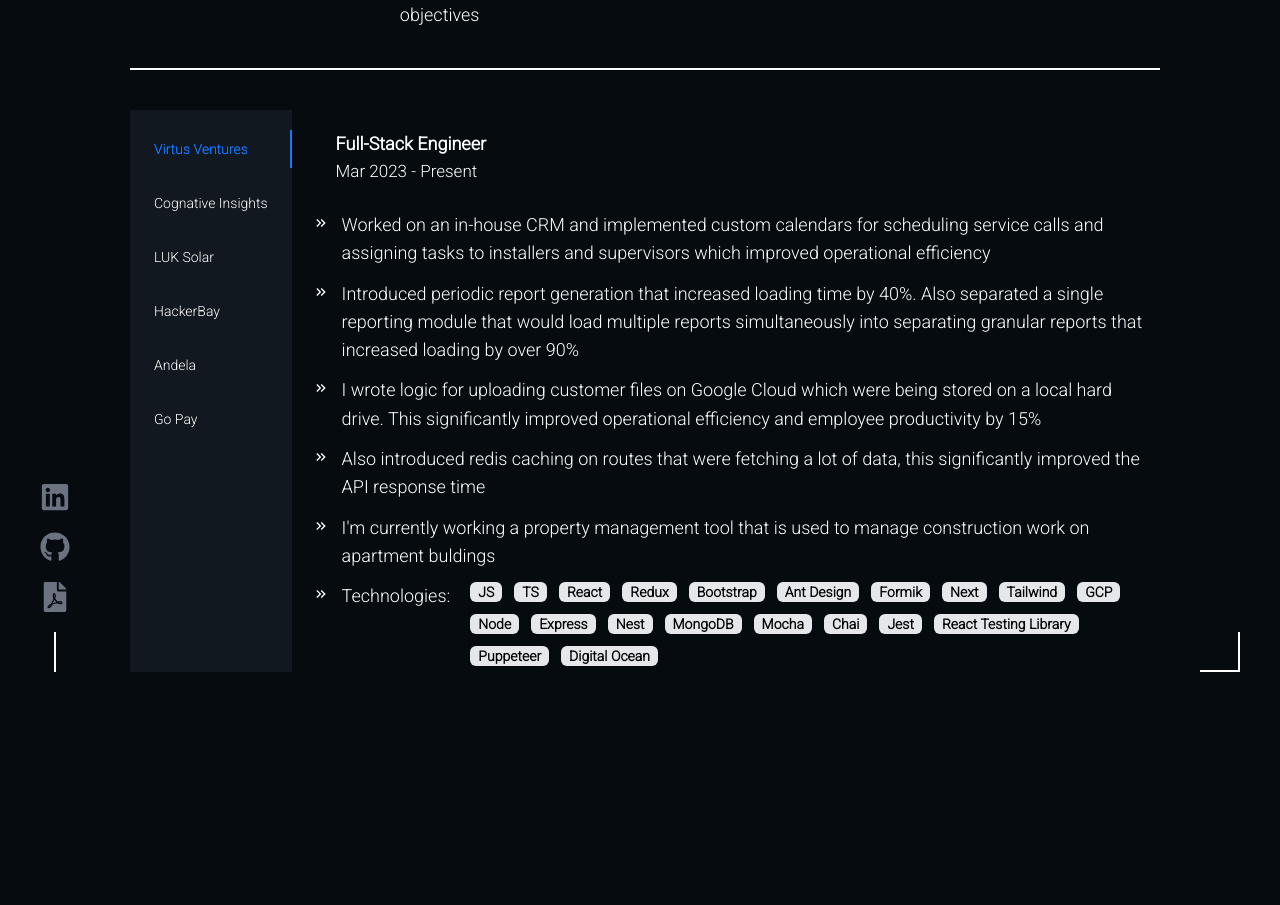
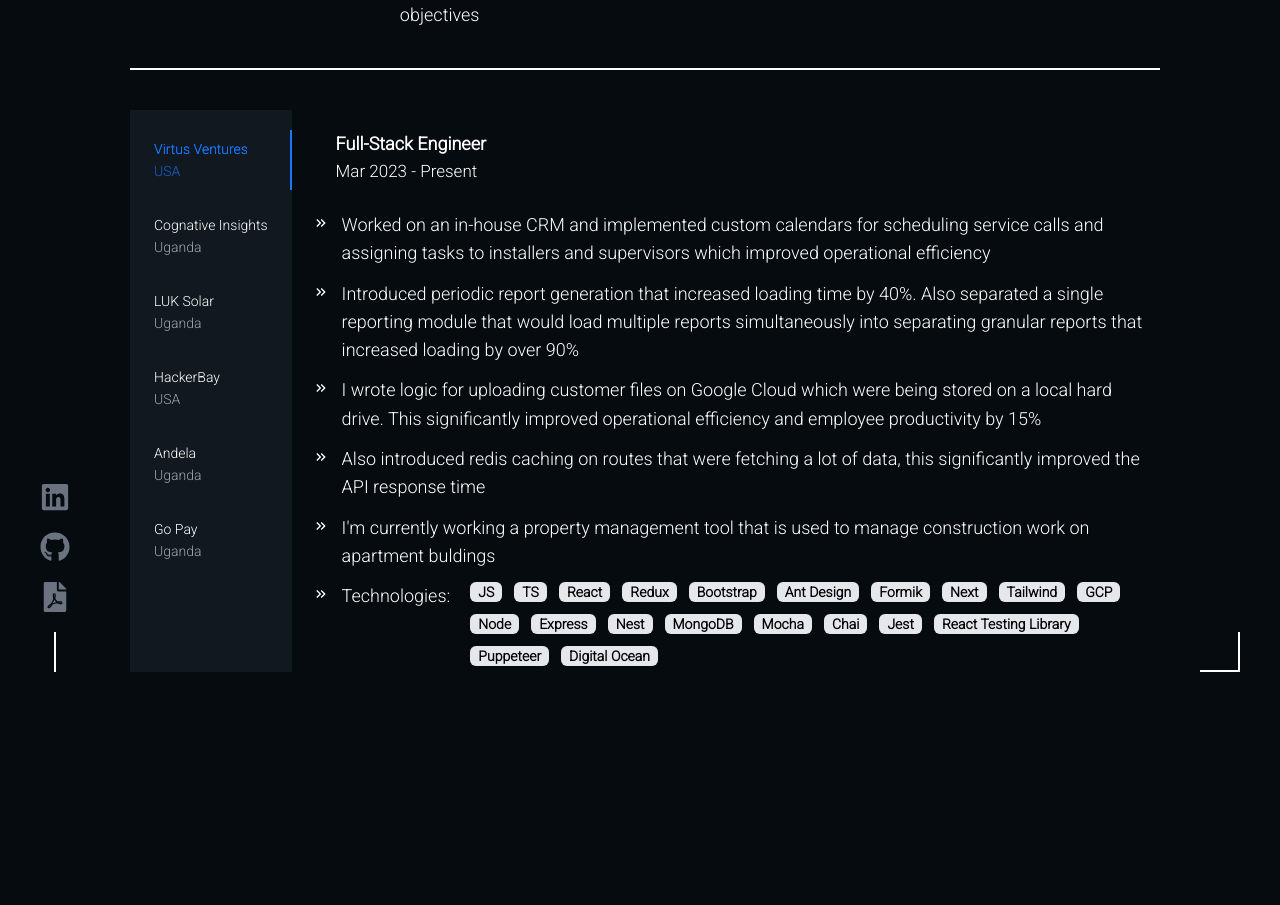
Before and after one commit to Qadriyah/portifolio, a Next.js app: page / in a window 1280 px wide. Shown: the part 1043-1948 px from the top of the page. Built offline with nearby package versions, Linux system fonts and the light colour scheme.

Commit message:
Feat: Code refactoring

```diff
--- a/src/components/Experience.tsx
+++ b/src/components/Experience.tsx
@@ -8,6 +8,7 @@ import { setActive } from "@/lib/features/menu";
 import employment from "../data/employment.json";
 import Employment from "./Employment";
 import { useIsVisible } from "@/hooks";
+import Tab from "./Tab";
 
 const roboto = Roboto({
   subsets: ["latin"],
@@ -17,37 +18,37 @@ const roboto = Roboto({
 const items: TabsProps["items"] = [
   {
     key: "1",
-    label: "Virtus Ventures",
+    label: <Tab label="Virtus Ventures" country="USA" />,
     className: `text-[18px] text-white ${roboto.className}`,
     children: <Employment employer={employment.Virtus} />,
   },
   {
     key: "2",
-    label: "Cognative Insights",
+    label: <Tab label="Cognative Insights" country="Uganda" />,
     className: `text-[18px] text-white ${roboto.className}`,
     children: <Employment employer={employment.Cognative} />,
   },
   {
     key: "3",
-    label: "LUK Solar",
+    label: <Tab label="LUK Solar" country="Uganda" />,
     className: `text-[18px] text-white ${roboto.className}`,
     children: <Employment employer={employment.LUKSolar} />,
   },
   {
     key: "4",
-    label: "HackerBay",
+    label: <Tab label="HackerBay" country="USA" />,
     className: `text-[18px] text-white ${roboto.className}`,
     children: <Employment employer={employment.HackerBay} />,
   },
   {
     key: "5",
-    label: "Andela",
+    label: <Tab label="Andela" country="Uganda" />,
     className: `text-[18px] text-white ${roboto.className}`,
     children: <Employment employer={employment.Andela} />,
   },
   {
     key: "6",
-    label: "Go Pay",
+    label: <Tab label="Go Pay" country="Uganda" />,
     className: `text-[18px] text-white ${roboto.className}`,
     children: <Employment employer={employment.GoPay} />,
   },
--- /dev/null
+++ b/src/components/Tab.tsx
@@ -0,0 +1,17 @@
+import React from "react";
+
+type IProps = {
+  label: string;
+  country?: string;
+};
+
+const Tab: React.FunctionComponent<IProps> = ({ label, country }) => {
+  return (
+    <div className="text-left">
+      <p>{label}</p>
+      <p className="opacity-60">{country || ""}</p>
+    </div>
+  );
+};
+
+export default Tab;
```
